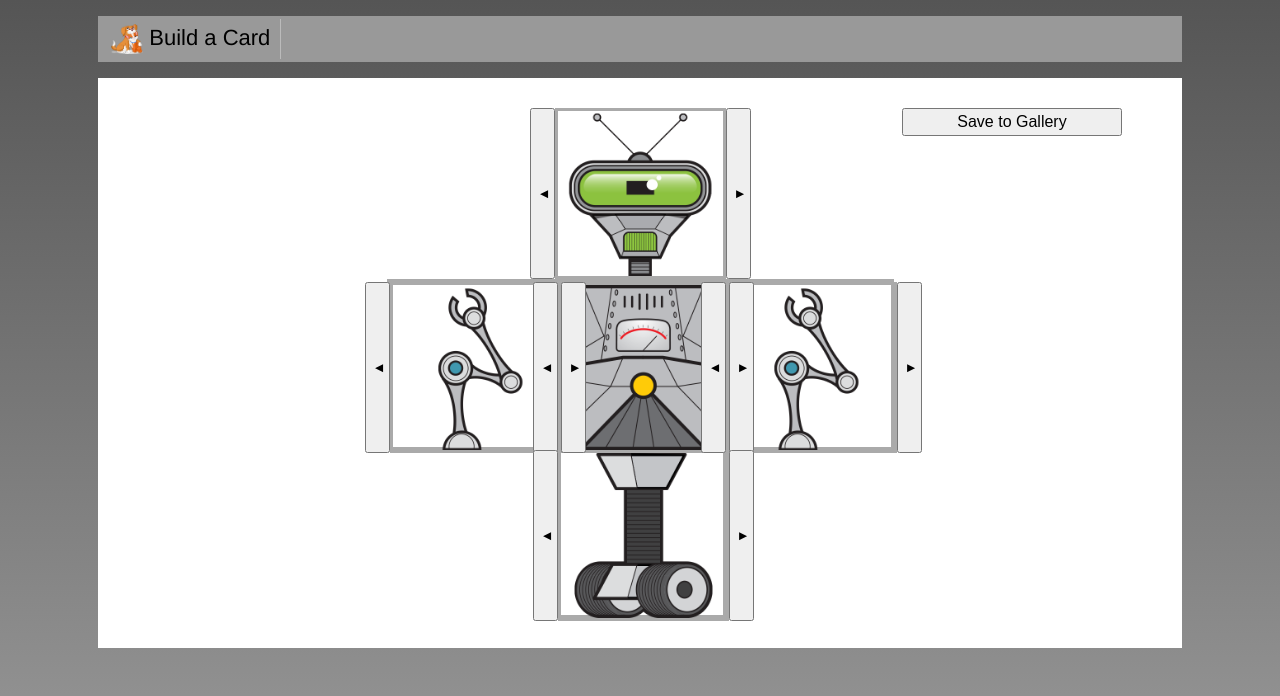
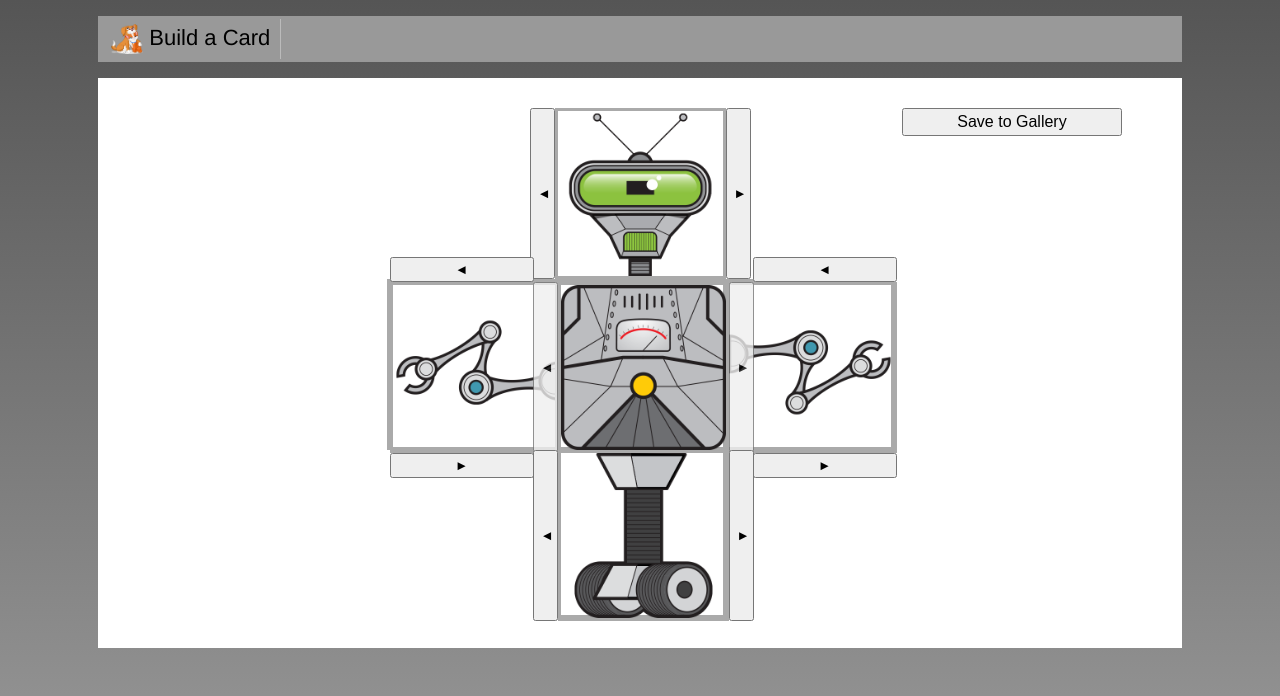
Before and after one commit to deanagan/planning-board-backend, a Vue app: page / in a window 1280 px wide. Shown: the top 696 px of the page. Built offline with nearby package versions, Linux system fonts and the light colour scheme.

Commit message:
Added position prop. Moved css from card builder.

```diff
--- a/src/core/PartSelector.vue
+++ b/src/core/PartSelector.vue
@@ -1,5 +1,5 @@
 <template>
-  <div :class="[saleBorderClass, 'part']">
+  <div :class="[saleBorderClass, 'part', position]">
     <img :src="currentPart.src" title="head" />
     <button @click="getPreviousPart()" class="prev-selector">&#9668;</button>
     <button @click="getNextPart()" class="next-selector">&#9658;</button>
@@ -19,6 +19,14 @@ export default class PartSelector extends Vue {
     default: () => []
   })
   parts!: Array<Part>;
+
+  @Prop({
+    type: Object as PropType<string>,
+    required: true,
+    default: () => ""
+  })
+  position!: string;
+
   selectedIndex = 0;
 
   get currentPart(): Part {
@@ -64,7 +72,26 @@ export default class PartSelector extends Vue {
 .head {
   border-bottom: none;
 }
+.left {
+  border-right: none;
+}
+.right {
+  border-left: none;
+}
+.left img {
+  transform: rotate(-90deg);
+}
+.right img {
+  transform: rotate(90deg);
+}
+.bottom {
+  border-top: none;
+}
 
+.center .prev-selector,
+.center .next-selector {
+  opacity: 0.8;
+}
 .prev-selector {
   position: absolute;
   z-index: 1;
@@ -82,6 +109,36 @@ export default class PartSelector extends Vue {
   height: 171px;
 }
 
+.left .prev-selector {
+  top: -28px;
+  left: -3px;
+  width: 144px;
+  height: 25px;
+}
+.left .next-selector {
+  top: auto;
+  bottom: -28px;
+  left: -3px;
+  width: 144px;
+  height: 25px;
+}
+.right .prev-selector {
+  top: -28px;
+  left: 24px;
+  width: 144px;
+  height: 25px;
+}
+.right .next-selector {
+  top: auto;
+  bottom: -28px;
+  left: 24px;
+  width: 144px;
+  height: 25px;
+}
+.right .next-selector {
+  right: -3px;
+}
+
 .sale-border {
   border: 3px solid red;
 }
```
